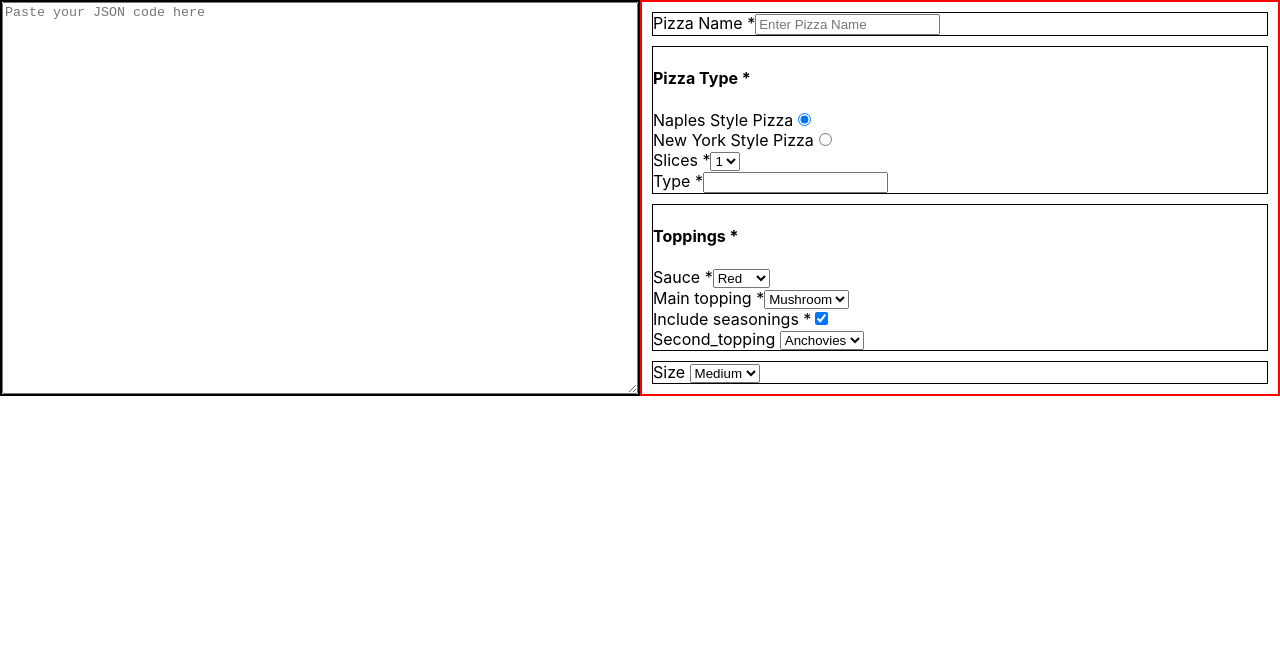
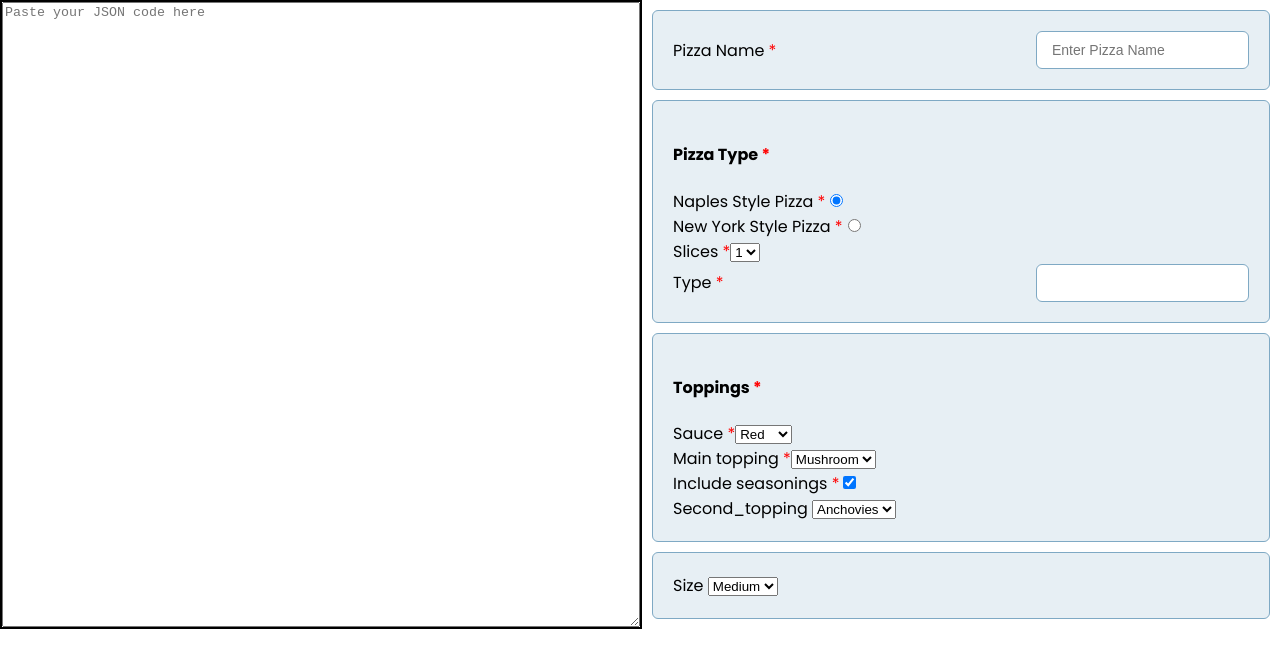
Before and after one commit to PatelPreyansh30/Frontend-Assignment, a React (Create React App) app: page / in a window 1280 px wide. Shown: the top 668 px of the page. Built offline with nearby package versions, Linux system fonts and the light colour scheme.

Commit message:
major css changes

```diff
--- a/src/App.tsx
+++ b/src/App.tsx
@@ -1,5 +1,6 @@
 import React, { useState } from "react";
 import "./App.css";
+import "./style/utility.css";
 import PreviewField from "./components/PreviewField";
 import InputField from "./components/InputField";
 
--- a/src/components/GroupUiType.tsx
+++ b/src/components/GroupUiType.tsx
@@ -10,7 +10,10 @@ const GroupUiType = (props: { data: any }) => {
   return (
     <div>
       <h4>
-        {props.data.label} {props.data.validate.required && <span>*</span>}
+        {props.data.label}{" "}
+        {props.data.validate.required && (
+          <span className="input-required">*</span>
+        )}
       </h4>
       {props.data.subParameters.map((subParameter: any, index: any) => (
         <div key={`group: ${index}`}>
--- a/src/components/InputField.tsx
+++ b/src/components/InputField.tsx
@@ -1,5 +1,4 @@
 import "../style/inputField.css";
-import React from "react";
 
 const InputField = (props: {handleOnChange: any; jsonData: string}) => {
   return (
--- a/src/components/InputUiType.tsx
+++ b/src/components/InputUiType.tsx
@@ -1,14 +1,18 @@
 const InputUiType = (props: { data: any }) => {
   return (
-    <div>
+    <div className="width-100 flex align-items-center justify-content-space-between">
       <label htmlFor={props.data.jsonKey}>
-        {props.data.label} {props.data.validate.required && <span>*</span>}
+        {props.data.label}{" "}
+        {props.data.validate.required && (
+          <span className="input-required">*</span>
+        )}
       </label>
       <input
-        type="text"
         name={props.data.jsonKey}
         id={props.data.jsonKey}
         placeholder={props.data.placeholder}
+        type="text"
+        className="preview-input-field"
       />
     </div>
   );
--- a/src/components/PreviewField.tsx
+++ b/src/components/PreviewField.tsx
@@ -1,5 +1,6 @@
 import "../style/previewField.css";
 import pizzaData from "../pizza.json";
+// import pizzaData from "../pasta.json";
 import InputUiType from "./InputUiType";
 import GroupUiType from "./GroupUiType";
 import SelectUiType from "./SelectUiType";
@@ -10,7 +11,7 @@ const PreviewField = (props: { jsonData: Object[] }) => {
       {pizzaData.map((item, index) => (
         <div
           key={`preview: ${index}`}
-          style={{ border: "1px solid", margin: "10px" }}
+          className="gray-background"
         >
           {item.uiType === "Input" && <InputUiType data={item} />}
           {item.uiType === "Group" && <GroupUiType data={item} />}
--- a/src/components/RadioUiType.tsx
+++ b/src/components/RadioUiType.tsx
@@ -13,7 +13,12 @@ const RadioUiType = (props: { data: any; setRadioButtonInput: any }) => {
     <div>
       {props.data.validate.options.map((option: any, index: any) => (
         <div key={`radio: ${index}`}>
-          <label htmlFor={option.value}>{option.label}</label>
+          <label htmlFor={option.value}>
+            {option.label}{" "}
+            {props.data.validate.required && (
+              <span className="input-required">*</span>
+            )}
+          </label>
           <input
             type="radio"
             name={props.data.jsonKey}
--- a/src/components/SelectUiType.tsx
+++ b/src/components/SelectUiType.tsx
@@ -2,7 +2,10 @@ const SelectUiType = (props: { data: any }) => {
   return (
     <div>
       <label htmlFor={props.data.jsonKey}>
-        {props.data.label} {props.data.validate.required && <span>*</span>}
+        {props.data.label}{" "}
+        {props.data.validate.required && (
+          <span className="input-required">*</span>
+        )}
       </label>
       <select
         name={props.data.jsonKey}
@@ -10,7 +13,9 @@ const SelectUiType = (props: { data: any }) => {
         defaultValue={props.data.validate.defaultValue}
       >
         {props.data.validate.options.map((option: any, index: any) => (
-          <option key={`options: ${index}`} value={option.label}>{option.label}</option>
+          <option key={`options: ${index}`} value={option.label}>
+            {option.label}
+          </option>
         ))}
       </select>
     </div>
--- a/src/components/SwitchUiType.tsx
+++ b/src/components/SwitchUiType.tsx
@@ -2,7 +2,10 @@ const SwitchUiType = (props: { data: any }) => {
   return (
     <div>
       <label htmlFor={props.data.jsonKey}>
-        {props.data.label} {props.data.validate.required && <span>*</span>}
+        {props.data.label}{" "}
+        {props.data.validate.required && (
+          <span className="input-required">*</span>
+        )}
       </label>
       <input
         type="checkbox"
--- a/src/index.css
+++ b/src/index.css
@@ -1,13 +1,8 @@
+@import url('https://fonts.googleapis.com/css2?family=Poppins:wght@100;200;300;400;500;600;700;800;900&display=swap');
+
 body {
   margin: 0;
-  font-family: -apple-system, BlinkMacSystemFont, 'Segoe UI', 'Roboto', 'Oxygen',
-    'Ubuntu', 'Cantarell', 'Fira Sans', 'Droid Sans', 'Helvetica Neue',
-    sans-serif;
+  font-family: 'Poppins', sans-serif;
   -webkit-font-smoothing: antialiased;
   -moz-osx-font-smoothing: grayscale;
 }
-
-code {
-  font-family: source-code-pro, Menlo, Monaco, Consolas, 'Courier New',
-    monospace;
-}
--- a/src/style/previewField.css
+++ b/src/style/previewField.css
@@ -1,4 +1,30 @@
+:root {
+    --background: rgb(174, 201, 218, 0.3);
+    --background-border: rgb(127, 169, 196);
+    --font-color: rgb(20, 91, 199);
+    --error-color: red;
+}
+
 .previewField-main {
-    border: 2px solid red;
     width: 100%;
 }
+
+.input-required {
+    color: var(--error-color);
+}
+
+.gray-background {
+    background: var(--background);
+    padding: 20px;
+    margin: 10px;
+    border-radius: 6px;
+    border: 1px solid var(--background-border);
+}
+
+.preview-input-field {
+    font-size: 14px;
+    padding: 10px 15px;
+    border-radius: 6px;
+    border: 1px solid var(--background-border);
+    outline: none;
+}
```
